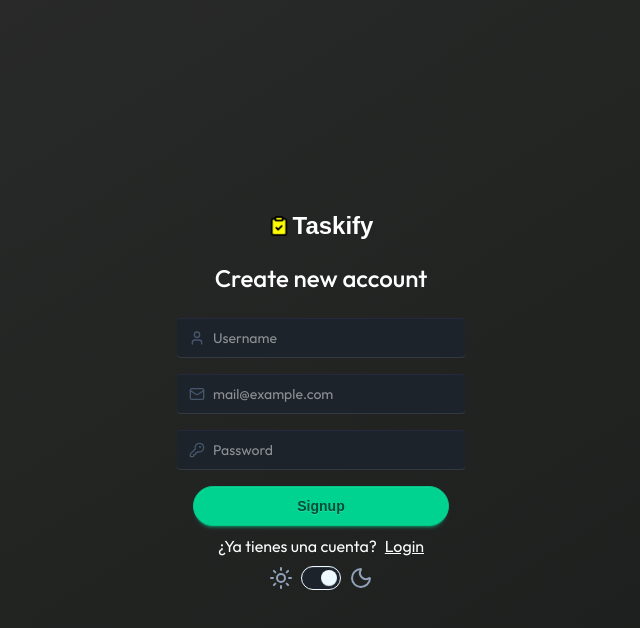
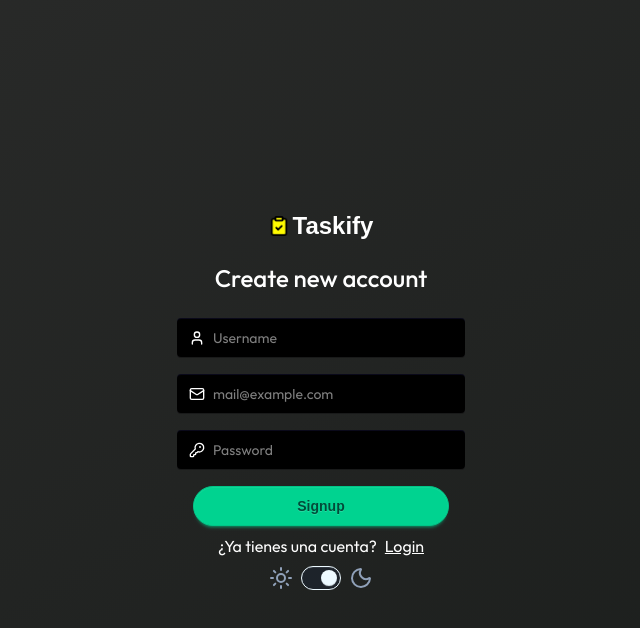
Before and after one commit to Juankyyy/taskify-frontend, a React (Vite) app: page /auth in a window 1280 px wide. Both pictures are taken after a click on the element "Signup". Shown: the top 628 px of the page, without its empty margins (319-959 px from the left). Built offline with nearby package versions, Linux system fonts and the light colour scheme; a web font is replaced by a local one; what @midudev/tailwind-animations would draw is missing.

Commit message:
feat: inputs color on dark mode

```diff
--- a/src/components/Auth/FormInputs/EmailInput.jsx
+++ b/src/components/Auth/FormInputs/EmailInput.jsx
@@ -12,9 +12,9 @@ export const EmailInput = ({ value, onInputChange, error }) => {
           onChange={onInputChange}
           required
           placeholder="mail@example.com"
-          className={`input input-md border-0 pl-9 ${error ? "outline-2 outline-input-error outline-offset-2 z-[1] focus:outline-red-500" : "input-primary"}`}
+          className={`input [html[data-theme=dark]_&]:bg-black input-md border-0 pl-9 ${error ? "outline-2 outline-input-error outline-offset-2 z-[1] focus:outline-red-500" : "input-primary"}`}
         />
-        <Mail className="absolute left-3 w-input-icon h-input-icon z-10 stroke-slate-600" />
+        <Mail className="absolute left-3 w-input-icon h-input-icon z-10 stroke-slate-600 [html[data-theme=dark]_&]:stroke-white" />
       </label>
     </>
   );
--- a/src/components/Auth/FormInputs/PasswordInput.jsx
+++ b/src/components/Auth/FormInputs/PasswordInput.jsx
@@ -15,9 +15,9 @@ export const PasswordInput = ({ value, onInputChange, error }) => {
           minLength="6"
           pattern="(?=.*\d)(?=.*[a-z]).{6,}"
           title="Minimo 6 caracteres, incluyendo un número y una letra minúscula"
-          className={`input input-md border-0 pl-9 ${error ? "outline-2 outline-input-error outline-offset-2 z-[1] focus:outline-red-500" : "input-primary"}`}
+          className={`input [html[data-theme=dark]_&]:bg-black input-md border-0 pl-9 ${error ? "outline-2 outline-input-error outline-offset-2 z-[1] focus:outline-red-500" : "input-primary"}`}
         />
-        <KeyRound className="absolute left-3 w-input-icon h-input-icon z-10 stroke-slate-600" />
+        <KeyRound className="absolute left-3 w-input-icon h-input-icon z-10 stroke-slate-600 [html[data-theme=dark]_&]:stroke-white" />
       </label>
     </>
   );
--- a/src/components/Auth/FormInputs/UsernameInput.jsx
+++ b/src/components/Auth/FormInputs/UsernameInput.jsx
@@ -18,10 +18,12 @@ export const UsernameInput = ({ value, onInputChange, error }) => {
           minLength="3"
           maxLength="15"
           title="Solo letras, números o guiones"
-          className={`input input-md border-0 pl-9 ${error ? "outline-2 outline-input-error outline-offset-2 z-[1] focus:outline-red-500" : "input-primary"}`}
+          className={`input [html[data-theme=dark]_&]:bg-black input-md border-0 pl-9 ${error ? "outline-2 outline-input-error outline-offset-2 z-[1] focus:outline-red-500" : "input-primary"}`}
         />
-        <User className="absolute left-3 w-input-icon h-input-icon z-10 stroke-slate-600" />
+        <User className="absolute left-3 w-input-icon h-input-icon z-10 stroke-slate-600 [html[data-theme=dark]_&]:stroke-white" />
       </label>
     </>
   );
 };
+
+// INPUTS COLOR IN DARK MODE
```
